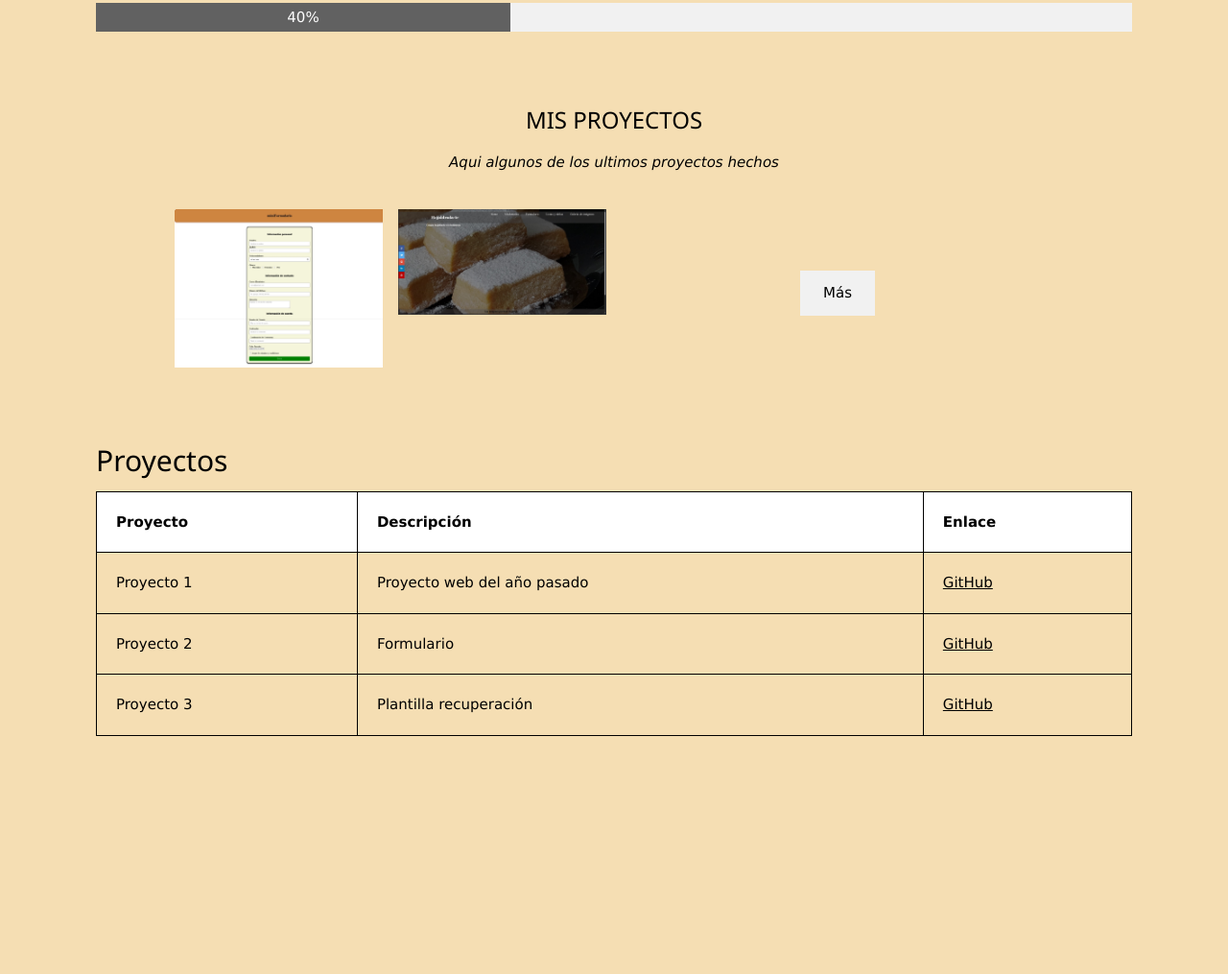
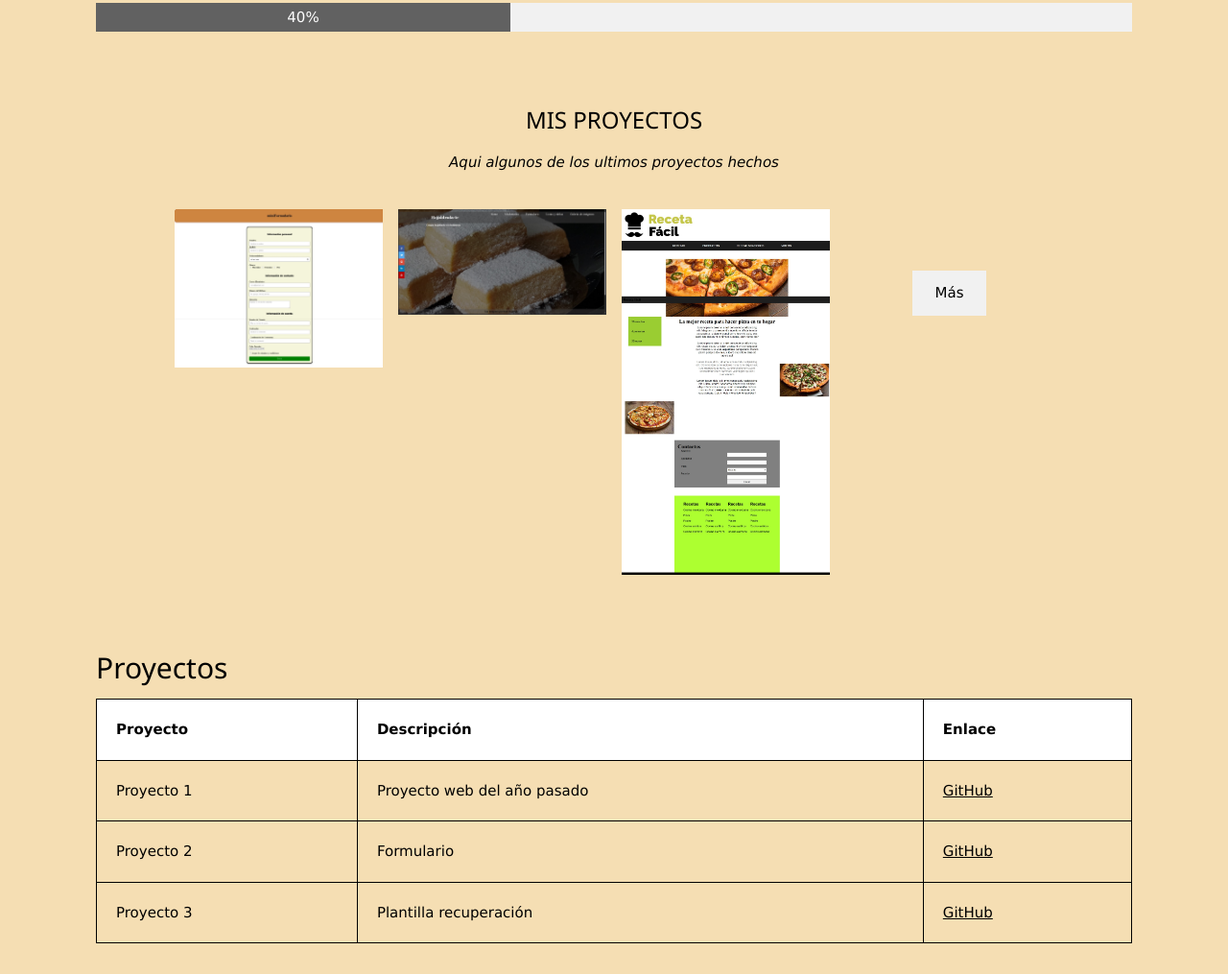
Before and after one commit to CH4a0/proyecto-web-final, a plain HTML site: page Inicio.html in a window 1280 px wide. Shown: the part 2083-3098 px from the top of the page at 96% size. Before the commit the page ends 2940 px from the top, so only its background shows below. Drawn offline with nearby package versions, Linux system fonts and the light colour scheme.

Commit message:
Faviconycomentarios

```diff
--- a/Inicio.html
+++ b/Inicio.html
@@ -4,11 +4,13 @@
 <head>
   <meta charset="UTF-8">
   <meta name="viewport" content="width=device-width, initial-scale=1.0">
-  <title>pagina1</title>
-  <!-- librerias para css -->
+  <title>PortfolioWeb</title>
+  <!-- librerias para css provenido de W3Schools para facilitar el css-->
   <link rel="stylesheet" href="https://cdnjs.cloudflare.com/ajax/libs/font-awesome/6.0.0-beta3/css/all.min.css">
   <link rel="stylesheet" href="https://cdnjs.cloudflare.com/ajax/libs/font-awesome/4.7.0/css/font-awesome.min.css">
   <link rel="stylesheet" href="https://www.w3schools.com/w3css/4/w3.css">
+  <!-- Favicon de la página -->
+  <link rel="icon" href="./img/Monoagua.ico" type="image/x-icon">
   <!-- fontawesome es una biblioteca popular que proporciona iconos para usarlo en tpaginas web. -->
   <link rel="stylesheet" href="./archivo.css">
   <!-- script para el menu responsive o dinamico -->
@@ -97,6 +99,9 @@
         <div class="w3-col m3">
           <img src="./img/proyectoweb.jpg" style="width:100%" class="w3-hover-opacity" alt="no hay proyectoweb">
         </div>
+        <div class="w3-col m3">
+          <img src="./img/Plantilla.jpeg" style="width:100%" class="w3-hover-opacity" alt="no hay proyectoweb">
+        </div>
         <button class="w3-button w3-padding-large w3-light-grey" style="margin-top:64px">Más</button>
       </div>
     </div>
```
Also changed, not shown: img/Monoagua.ico (added), img/Plantilla.jpeg (added).
